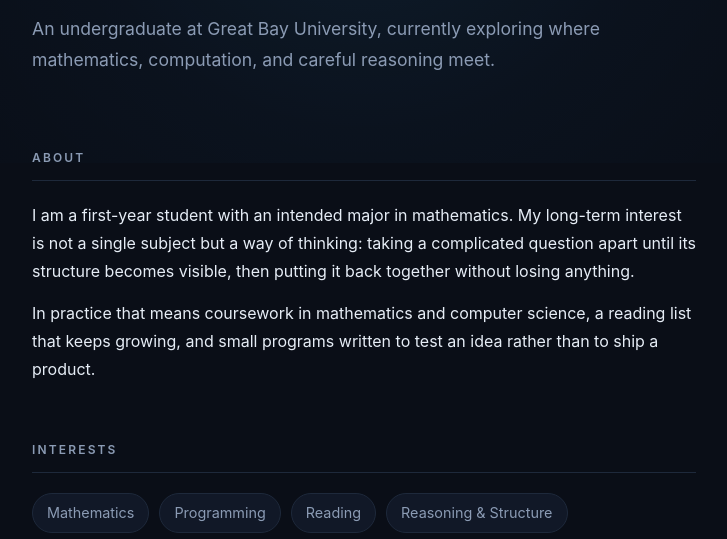
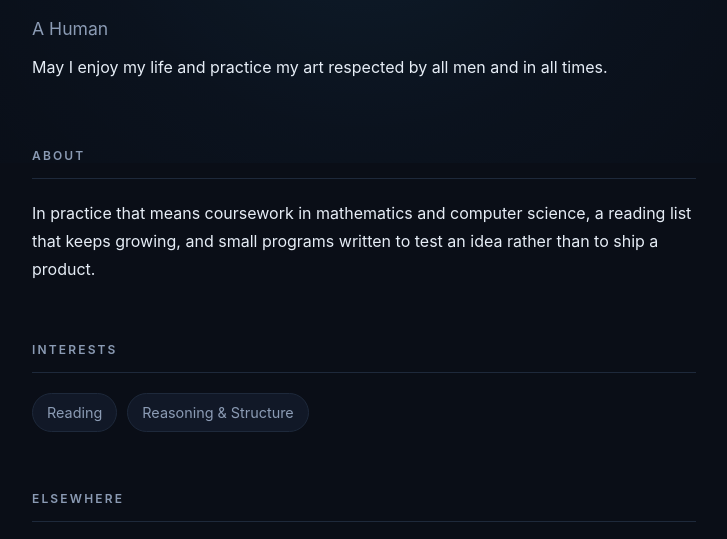
Before and after one commit to Diolch/Diolch.github.io, a plain HTML site: page index.html in a window 1280 px wide. Shown: the part 237-776 px from the top of the page, without its empty margins (276-1003 px from the left). Drawn offline with Linux system fonts and the light colour scheme.

Commit message:
Rewrite homepage introduction

```diff
--- a/index.html
+++ b/index.html
@@ -214,20 +214,16 @@
     <div class="eyebrow">Personal Homepage</div>
     <h1>Diolch<span class="dot">.</span></h1>
     <p class="lede">
-      An undergraduate at Great Bay University, currently exploring where
-      mathematics, computation, and careful reasoning meet.
+      A Human
     </p>
   </header>
-
+      May I enjoy my life and practice my art respected by all men and in all times.
   <main>
 
     <section>
       <h2>About</h2>
       <p>
-        I am a first-year student with an intended major in mathematics.
-        My long-term interest is not a single subject but a way of thinking:
-        taking a complicated question apart until its structure becomes visible,
-        then putting it back together without losing anything.
+
       </p>
       <!-- EDIT: replace the paragraph below with your own description. -->
       <p>
@@ -241,8 +237,6 @@
       <h2>Interests</h2>
       <!-- EDIT: add or remove tags to match your own interests. -->
       <ul class="tags">
-        <li>Mathematics</li>
-        <li>Programming</li>
         <li>Reading</li>
         <li>Reasoning &amp; Structure</li>
       </ul>
```
